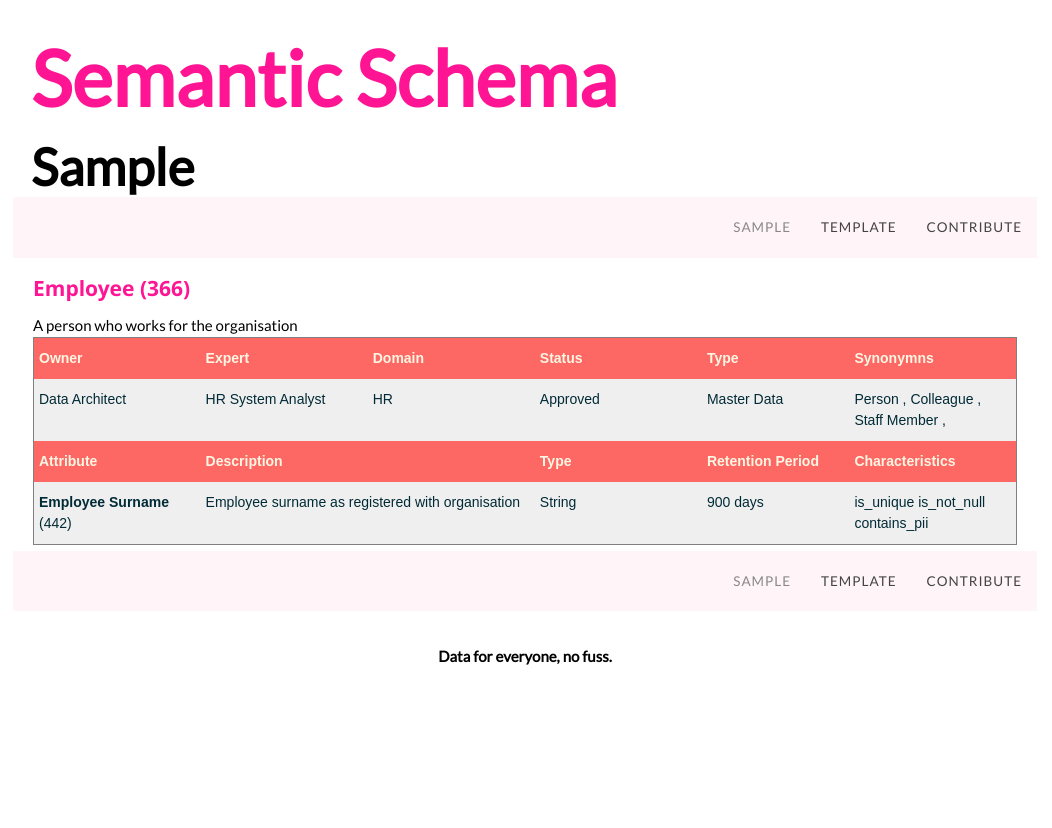
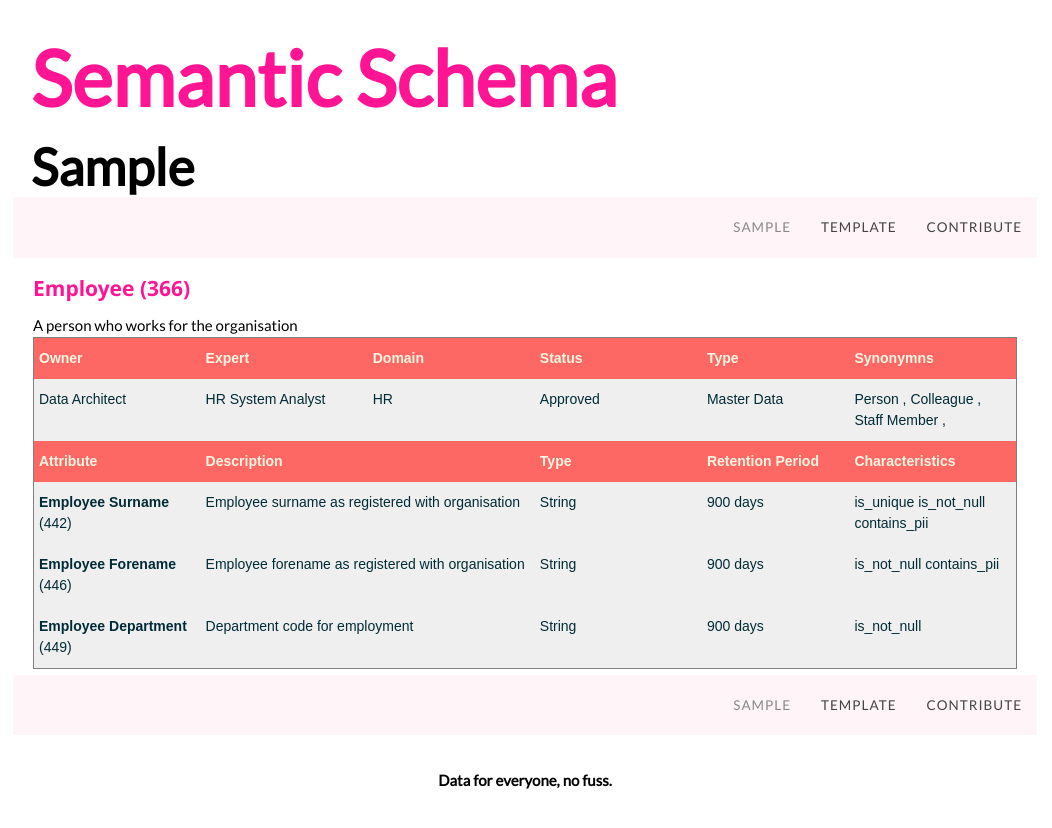
Before and after one commit to KCWADSWORTH/semantic_schema_wiki, a Jekyll site: the page built from index.html, in a window 1280 px wide. Shown: the top 828 px of the page, without its empty margins (115-1167 px from the left). Built offline with Jekyll 4.4.1, drawn with Linux system fonts in a browser that asks for light colours.

Commit message:
Update glossary.yml

```diff
--- a/_data/glossary.yml
+++ b/_data/glossary.yml
@@ -15,3 +15,15 @@ entities:
     attribute_data_type: String
     attribute_retention_period_days: 900
     attribute_characteristics: ["is_unique", "is_not_null", "contains_pii"]
+  - attribute_name: Employee Forename
+    attribute_id: 446
+    attribute_description: Employee forename as registered with organisation
+    attribute_data_type: String
+    attribute_retention_period_days: 900
+    attribute_characteristics: ["is_not_null", "contains_pii"]
+  - attribute_name: Employee Department
+    attribute_id: 449
+    attribute_description: Department code for employment
+    attribute_data_type: String
+    attribute_retention_period_days: 900
+    attribute_characteristics: ["is_not_null"]
```
